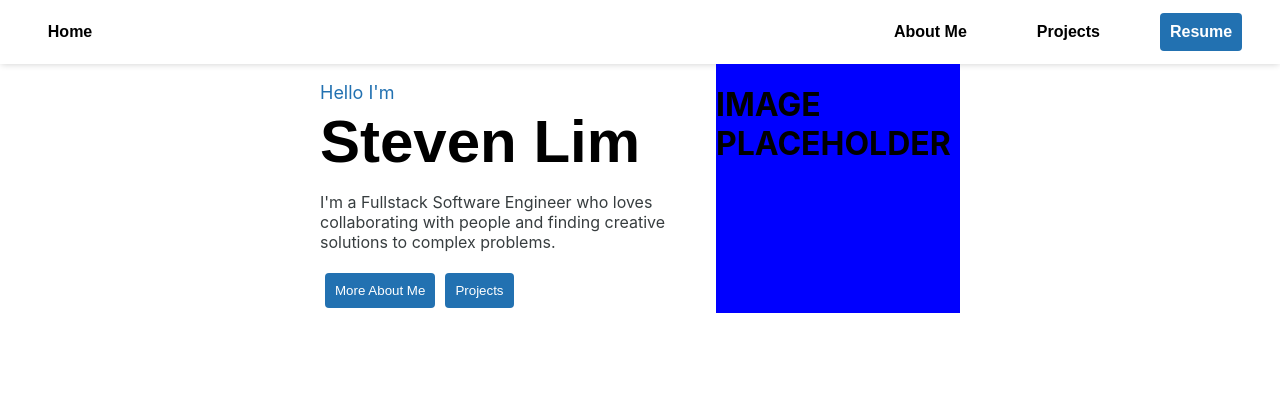
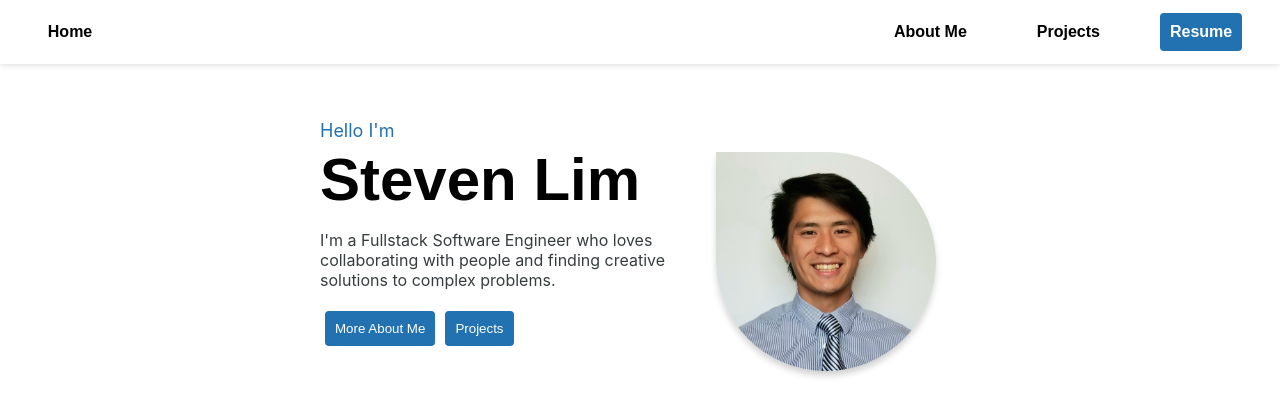
Before and after one commit to SlimPortfolio/resume, a React (Create React App) app: page / in a window 1280 px wide. Shown: the top 416 px of the page. Built offline with nearby package versions, Linux system fonts and the light colour scheme.

Commit message:
added Intro image with formatting

```diff
--- a/src/Components/Intro.js
+++ b/src/Components/Intro.js
@@ -1,5 +1,5 @@
 import React, { Fragment } from "react";
-
+import profilePicture from '../Images/profilePicture.jpg';
 function Intro () {
 
     return (
@@ -9,8 +9,8 @@ function Intro () {
                 style={{
                     marginLeft: "25%",
                     marginRight: "25%",
+                    marginTop: "3%",
                     display: "flex",
-                    // backgroundColor:"green"
                 }}
             >
                 <div
@@ -77,11 +77,18 @@ function Intro () {
                 </div>
                 <div
                     style={{
-                        backgroundColor: "blue",
                         width: "40%",
                     }}
                 >
-                    <h1>IMAGE PLACEHOLDER</h1>
+                    <img
+                        src={profilePicture}
+                        style={{
+                            marginTop:"50px",
+                            width:"90%",
+                            borderRadius:"0% 100% 100% 100%",
+                            boxShadow: "0px 5px 7px -1px rgba(0,0,0,0.2)"
+                        }}
+                    ></img>
                 </div>
 
             </div>
```
Also changed, not shown: src/Images/profilePicture.jpg (added).
